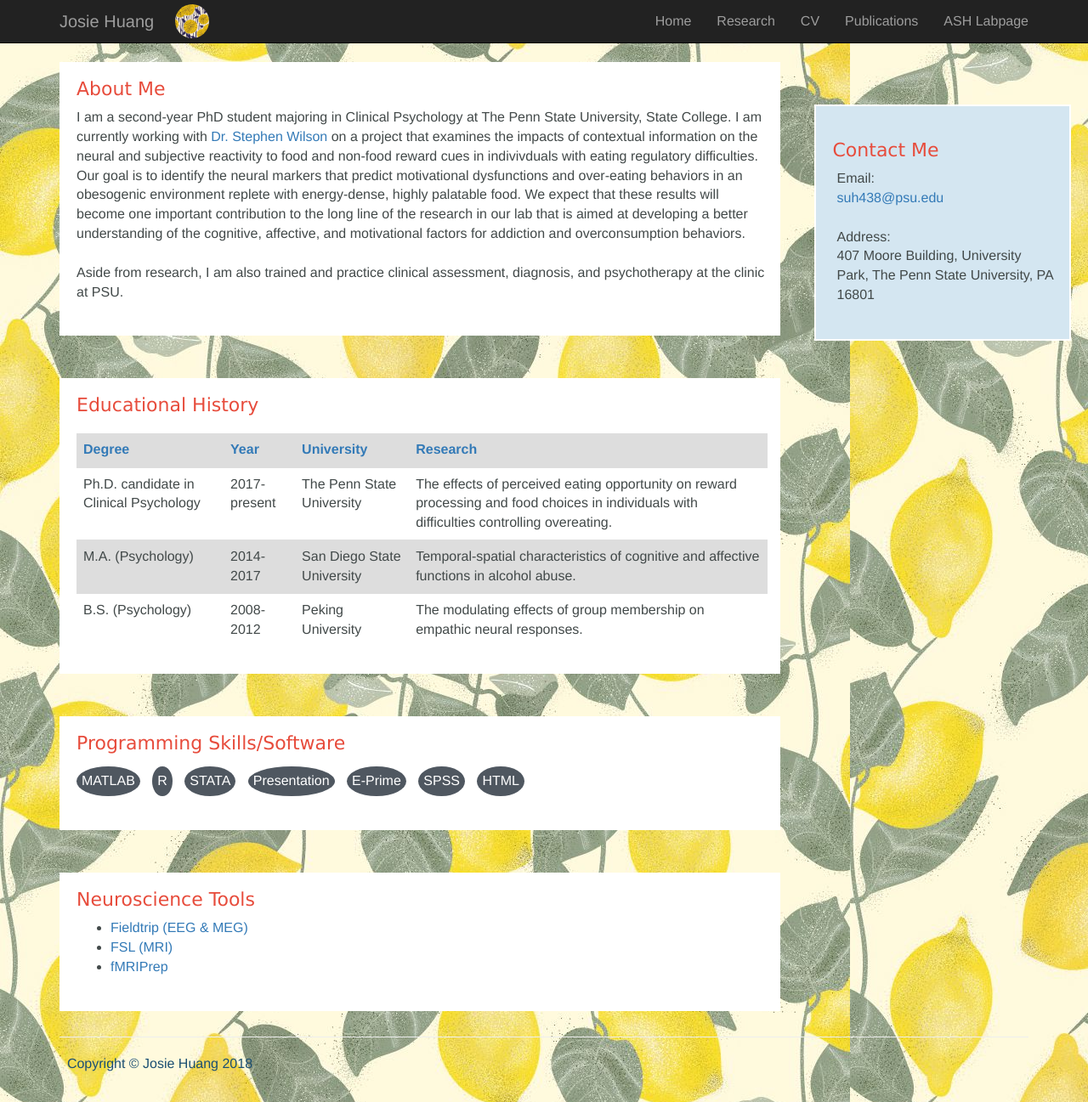
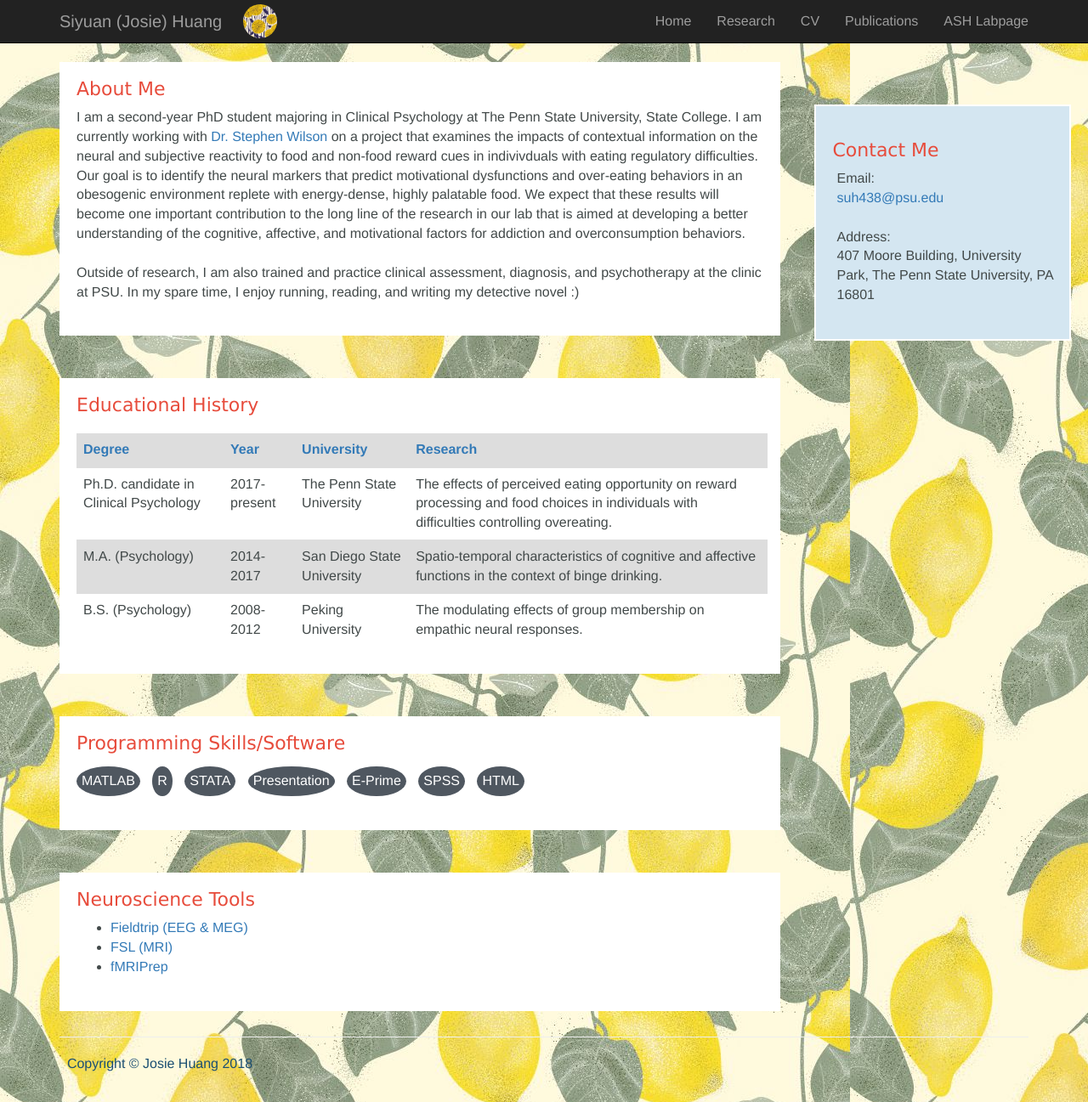
Before and after one commit to josie-shuang/josie-shuang.github.io, a Jekyll site: the page built from index.html, in a window 1280 px wide and 1297 px high. Shown: the whole window at 85% size. Built offline with Jekyll 4.4.1, drawn with Linux system fonts in a browser that asks for light colours.

Commit message:
Update _config.yml

```diff
--- a/_config.yml
+++ b/_config.yml
@@ -23,7 +23,7 @@
 #Links that will appear in the navbar
 
 #Specific contents
-navbar-title: Josie Huang
+navbar-title: Siyuan (Josie) Huang
 
 #Navigation bar links
 navbar-links:
@@ -40,7 +40,7 @@
 
 
 #Introduction
-intro_text: I am a second-year PhD student majoring in Clinical Psychology at The Penn State University, State College. I am currently working with <a href="http://psych.la.psu.edu/directory/sjw42">Dr. Stephen Wilson</a> on a project that examines the impacts of contextual information on the neural and subjective reactivity to food and non-food reward cues in indivivduals with eating regulatory difficulties. Our goal is to identify the neural markers that predict motivational dysfunctions and over-eating behaviors in an obesogenic environment replete with energy-dense, highly palatable food. We expect that these results will become one important contribution to the long line of the research in our lab that is aimed at developing a better understanding of the cognitive, affective, and motivational factors for addiction and overconsumption behaviors. <br/><br/> Aside from research, I am also trained and practice clinical assessment, diagnosis, and psychotherapy at the clinic at PSU.
+intro_text: I am a second-year PhD student majoring in Clinical Psychology at The Penn State University, State College. I am currently working with <a href="http://psych.la.psu.edu/directory/sjw42">Dr. Stephen Wilson</a> on a project that examines the impacts of contextual information on the neural and subjective reactivity to food and non-food reward cues in indivivduals with eating regulatory difficulties. Our goal is to identify the neural markers that predict motivational dysfunctions and over-eating behaviors in an obesogenic environment replete with energy-dense, highly palatable food. We expect that these results will become one important contribution to the long line of the research in our lab that is aimed at developing a better understanding of the cognitive, affective, and motivational factors for addiction and overconsumption behaviors. <br/><br/> Outside of research, I am also trained and practice clinical assessment, diagnosis, and psychotherapy at the clinic at PSU. In my spare time, I enjoy running, reading, and writing my detective novel :)
 
 #Education
 positions:
@@ -51,7 +51,7 @@
 - degree: M.A. (Psychology)
   year: 2014-2017
   university: San Diego State University
-  research: Temporal-spatial characteristics of cognitive and affective functions in alcohol abuse.
+  research: Spatio-temporal characteristics of cognitive and affective functions in the context of binge drinking.
 - degree: B.S. (Psychology)
   year: 2008-2012
   university: Peking University
```
